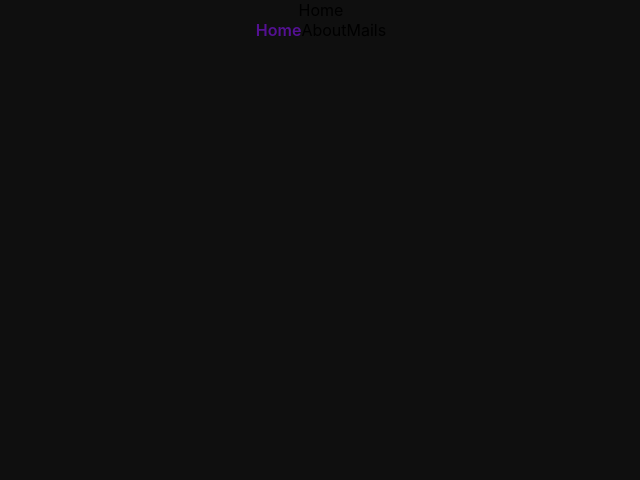
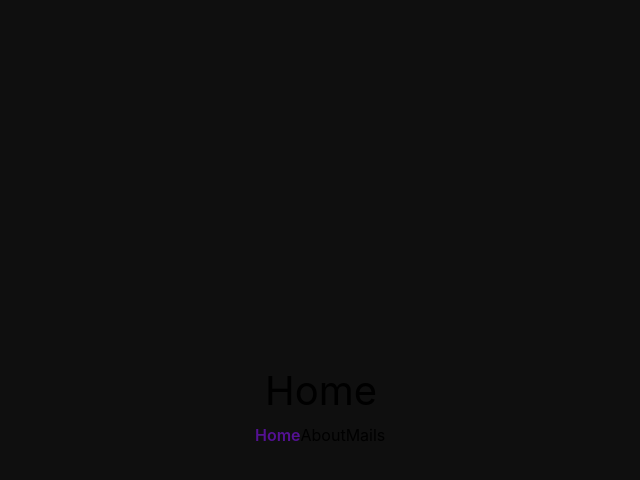
Before and after one commit to MeitarGiladi/CodingAcademy, a React (Vite) app: page /#/ in a window 1280 px wide. Shown: the top 480 px of the page, without its empty margins (319-959 px from the left). Built offline with nearby package versions, Linux system fonts and the light colour scheme.

Commit message:
home page

```diff
--- a/src/assets/css/pages/home.css
+++ b/src/assets/css/pages/home.css
@@ -1,5 +1,9 @@
 .home {
-    text-align: center;
+    width: 100vw;
+    height: 100vh;
+    display: grid;
+    align-items: center;
+    justify-items: center;
 }
 
 .home h1 {
@@ -7,6 +11,6 @@
     margin: 10px;
 }
 
-.home img {
-    width: 500px;
+.home nav {
+
 }
--- a/src/cmp/EmailNavBar.jsx
+++ b/src/cmp/EmailNavBar.jsx
@@ -41,7 +41,7 @@ export function EmailNavBar({ cbToggleIsFolderMenuOpen }) {
                 <svg className="svg-image svg-icon-apps" viewBox="0 0 24 24" onClick={() => window.open("https://apps.google.com")}>
                     <path d="M6,8c1.1,0 2,-0.9 2,-2s-0.9,-2 -2,-2 -2,0.9 -2,2 0.9,2 2,2zM12,20c1.1,0 2,-0.9 2,-2s-0.9,-2 -2,-2 -2,0.9 -2,2 0.9,2 2,2zM6,20c1.1,0 2,-0.9 2,-2s-0.9,-2 -2,-2 -2,0.9 -2,2 0.9,2 2,2zM6,14c1.1,0 2,-0.9 2,-2s-0.9,-2 -2,-2 -2,0.9 -2,2 0.9,2 2,2zM12,14c1.1,0 2,-0.9 2,-2s-0.9,-2 -2,-2 -2,0.9 -2,2 0.9,2 2,2zM16,6c0,1.1 0.9,2 2,2s2,-0.9 2,-2 -0.9,-2 -2,-2 -2,0.9 -2,2zM12,8c1.1,0 2,-0.9 2,-2s-0.9,-2 -2,-2 -2,0.9 -2,2 0.9,2 2,2zM18,14c1.1,0 2,-0.9 2,-2s-0.9,-2 -2,-2 -2,0.9 -2,2 0.9,2 2,2zM18,20c1.1,0 2,-0.9 2,-2s-0.9,-2 -2,-2 -2,0.9 -2,2 0.9,2 2,2z"></path>
                 </svg>
-                <img className="curr-user-img" onClick={dummy} src="/imgs/profile.jpg" alt="current user img" />
+                <img className="curr-user-img" onClick={dummy} src="/public/imgs/profile.jpg" alt="current user img" />
             </div>
         </nav>
     )
--- a/src/pages/Home.jsx
+++ b/src/pages/Home.jsx
@@ -2,11 +2,15 @@ import { NavLink } from "react-router-dom"
 
 export function Home() {
     return (
-        <section className="home">
-            <p>Home</p>
-            <NavLink to="/">Home</NavLink>
-            <NavLink to="/about">About</NavLink>
-            <NavLink to="/mail/inbox">Mails</NavLink>
-        </section>
+        <div className="home">
+            <section className="home-main">
+                <h1>Home</h1>
+                <nav>
+                    <NavLink to="/">Home</NavLink>
+                    <NavLink to="/about">About</NavLink>
+                    <NavLink to="/mail/inbox">Mails</NavLink>
+                </nav>
+            </section>
+        </div>
     )
 }
```
Also changed, not shown: 1 other file (tests, documents, lock files or other folders).
